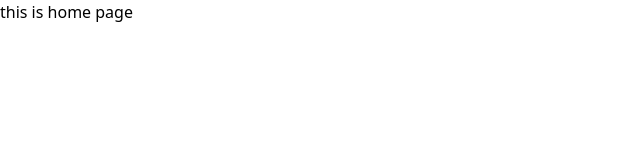
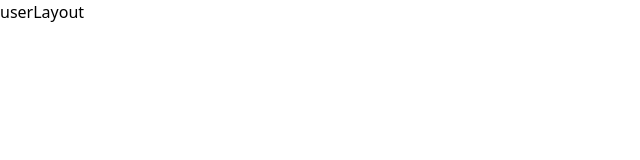
Before and after one commit to Ahmed-Elmalah/Resto-POS, a React (Vite) app: page / in a window 1280 px wide. Shown: the top 160 px of the page, without its empty margins (0-640 px from the left). Built offline with nearby package versions, Linux system fonts and the light colour scheme.

Commit message:
adjust layots and routers

```diff
--- a/src/App.jsx
+++ b/src/App.jsx
@@ -1,19 +1,33 @@
 import { BrowserRouter, Route, Routes } from "react-router-dom";
+import AdminLayout from "./layouts/adminLayout";
+import UserLayout from "./layouts/userLayout";
+import CasherLayout from "./layouts/casherLayout";
 
 export default function App() {
   return (
     <div>
       <BrowserRouter>
         <Routes>
+          <Route path="/" element={<UserLayout />} />
 
-				<Route path="/" element={<h1>this is home page</h1>}/>
-				<Route path="login" element={<h1>this is login page</h1>}/>
-				<Route path="signup" element={<h1>this is signup page</h1>}/>
-				<Route path="*" element={<h1>this is 404 page</h1>}/>
+          <Route path="/admin" element={<AdminLayout />}>
+            <Route index element={<h1>admin laayout</h1>} />
+            <Route path="menu" element={<h1>menu page</h1>} />
+            <Route path="orders" element={<h1>orders page</h1>} />
+            <Route path="tabels" element={<h1>tabels page</h1>} />
+            <Route path="staff" element={<h1>staff page</h1>} />
+            <Route path="promotions" element={<h1>promotions page</h1>} />
+            <Route path="settings" element={<h1>settings page</h1>} />
+          </Route>
+
+          <Route path="/casher" element={<CasherLayout />}/>
 
 
+          <Route path="login" element={<h1>this is login page</h1>} />
+          <Route path="signup" element={<h1>this is signup page</h1>} />
+          <Route path="*" element={<h1>this is 404 page</h1>} />
         </Routes>
       </BrowserRouter>
     </div>
-  )
+  );
 }
--- /dev/null
+++ b/src/layouts/AdminLayout.jsx
@@ -0,0 +1,7 @@
+import React from 'react'
+
+export default function AdminLayout() {
+  return (
+    <div>adminLayout</div>
+  )
+}
--- /dev/null
+++ b/src/layouts/CasherLayout.jsx
@@ -0,0 +1,7 @@
+import React from 'react'
+
+export default function CasherLayout() {
+  return (
+    <div>CasherLayout</div>
+  )
+}
--- /dev/null
+++ b/src/layouts/UserLayout.jsx
@@ -0,0 +1,7 @@
+import React from 'react'
+
+export default function UserLayout() {
+  return (
+    <div>userLayout</div>
+  )
+}
```
Lines whose indentation alone changed are shown as unchanged.
